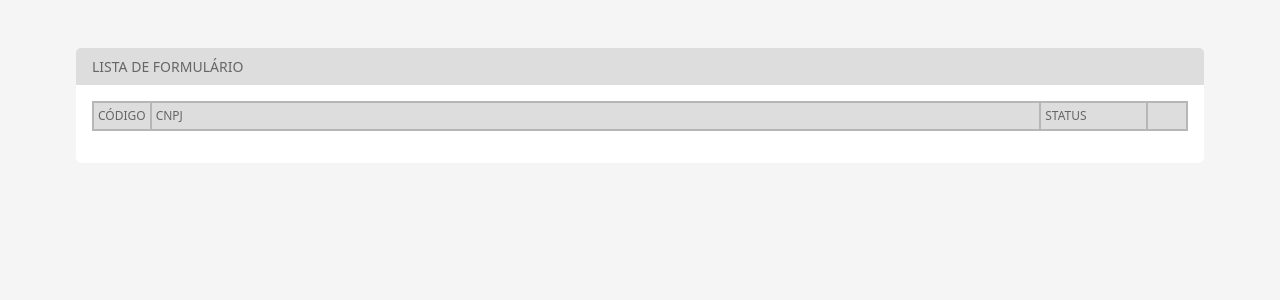
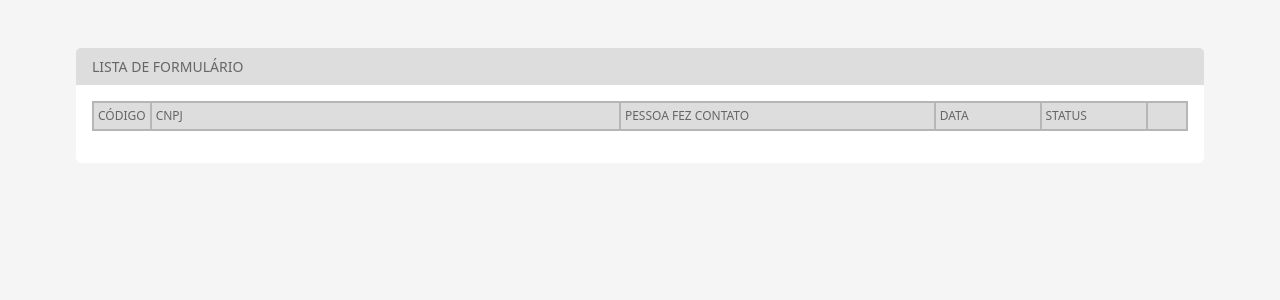
Before and after one commit to fobbi-sistemas/fobbi-cof, a PHP site: page /pages/formulario-cadastro/lista in a window 1280 px wide. Shown: the part 52-352 px from the top of the page. Run offline with PHP 8.4, Linux system fonts and the light colour scheme; the visitor is signed in with stand-in values (Sample User, id 1); tables that the repository leaves empty or names only in its code hold one stand-in row (values such as "Sample post"); lists and menus that the app fills with data are empty.

Commit message:
2175 - Criar formulário para cadastro de clientes

```diff
--- a/class/Conexao.php
+++ b/class/Conexao.php
@@ -26,10 +26,10 @@ class Conexao
             $this->usuario = "root";
             $this->senha = "root";
         } else if ($projectStage->currentStage() == "PRODUCTION") {
-            $this->servidor = "fobbi_site.mysql.dbaas.com.br";
-            $this->banco = "fobbi_site";
-            $this->usuario = "fobbi_site";
-            $this->senha = "Hsys58si21@";
+            $this->servidor = "hsys_fobbisite.mysql.dbaas.com.br";
+            $this->banco = "hsys_fobbisite";
+            $this->usuario = "hsys_fobbisite";
+            $this->senha = "Hsys58@si";
         }
     }
 
--- a/pages/formulario-cadastro/lista/class/FormularioCadastro.php
+++ b/pages/formulario-cadastro/lista/class/FormularioCadastro.php
@@ -8,7 +8,7 @@ class FormularioCadastro extends GenericClass
     public function findByAll()
     {
         try {
-            $cst = $this->con->conectar()->prepare("SELECT id, cnpj, status FROM formulario WHERE ativo IS TRUE;");
+            $cst = $this->con->conectar()->prepare("SELECT id, cnpj, contatoNome, data, status FROM formulario WHERE ativo IS TRUE ORDER BY data;");
 
             if (! $cst->execute()) {
                 throw new MyException(implode(" ", $cst->errorInfo()));
--- a/pages/formulario-cadastro/lista/index.php
+++ b/pages/formulario-cadastro/lista/index.php
@@ -24,7 +24,9 @@
 				<thead class="thead-dark">
 					<tr>
 						<th style="width: 5%"> Código </th>
-						<th style="width: 85%"> CNPJ </th>
+						<th style="width: 45%"> CNPJ </th>
+						<th style="width: 30%"> Pessoa fez contato </th>
+						<th style="width: 10%"> Data </th>
 						<th style="width: 10%"> Status </th>
 						<th style="max-width: 40px;min-width: 40px;"></th>
 					</tr>
@@ -35,6 +37,10 @@
     					<tr>
     						<td><?php echo $objEntity['id']; ?></td>
     						<td><?php echo $objEntity['cnpj']; ?></td>
+    						<td><?php echo $objEntity['contatoNome']; ?></td>
+    						<td>
+                        	<?php echo date('d/m/Y H:i:s', strtotime($objEntity['data'])); ?>
+                        </td>
     						<td><?php echo $objEntity['status'] == "PENDENTE" ? 'Pendente' : 'Finalizado'; ?></td>
     						<td class="text-center">
 								<a href="../cadastro?q=<?php echo $objEntity['id']; ?>" title="Editar" class="text-decoration-none">
```
